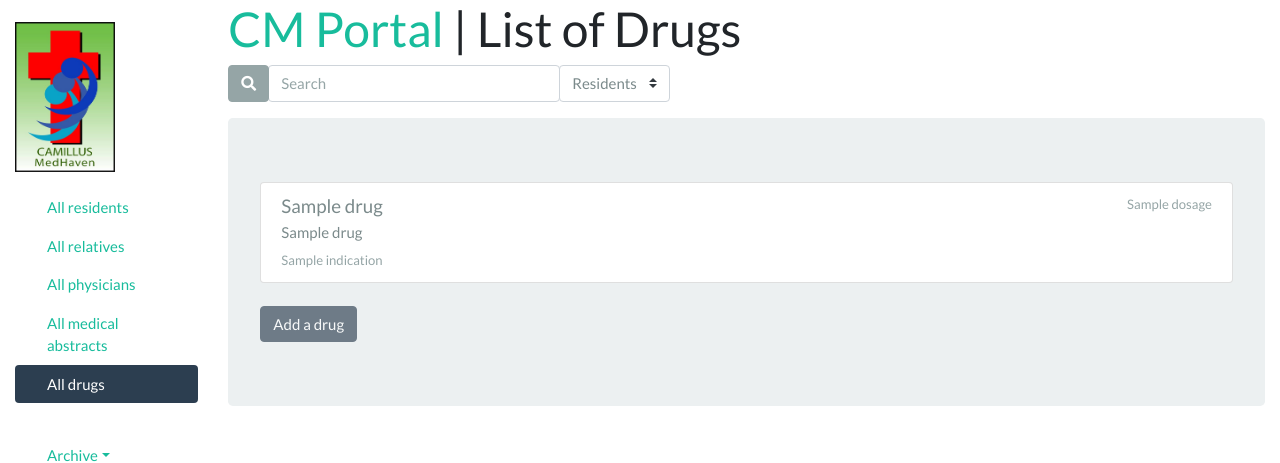
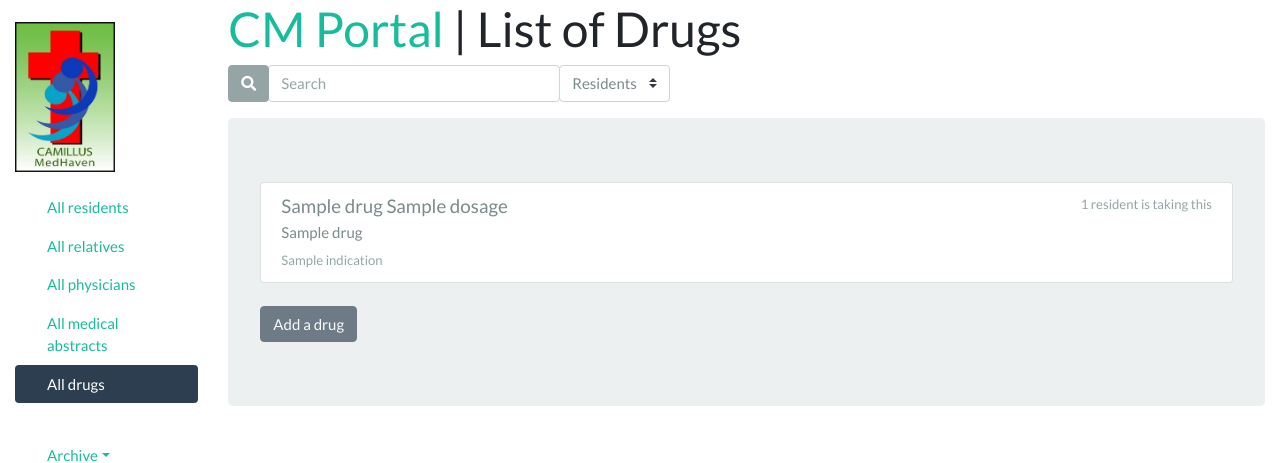
Before and after one commit to ryesalvador/cm_portal, a Django app: template templates/cm_portal/drug_list.html in a window 1280 px wide. Shown: the part 71-534 px from the top of the page. Run offline with Django 3.2, Linux system fonts and the light colour scheme; the template is opened without the code that fills it: most values are stand-ins (such as "Sample title", 1, 10 or a date in 2020); some libraries are stand-ins or nearby versions.

Commit message:
Update drug list to include how many residents are taking each drug on the list

```diff
--- a/templates/cm_portal/drug_list_item.html
+++ b/templates/cm_portal/drug_list_item.html
@@ -1,9 +1,12 @@
 <a href="{{ drug.get_absolute_url }}" class="list-group-item list-group-item-action flex-column align-items-start">
   <div class="d-flex w-100 justify-content-between">
-    <h5 class="mb-1">{{ drug.generic_name }}</h5>
+    <h5 class="mb-1">{{ drug.generic_name }}
     {% if drug.dosage %}
-	   <small class="text-muted">{{ drug.dosage }}</small>
-	 {% endif %}
+      {{ drug.dosage }}
+    {% endif %}</h5>
+	   <small class="text-muted">{{ drug.medication_set.count }}
+	     resident{{ drug.medication_set.count|pluralize }}
+	     {{ drug.medication_set.count|pluralize:"is,are" }} taking this</small>
   </div>
   {% if drug.brand_name %}
     <p class="mb-1">{{ drug.brand_name }}</p>
```
